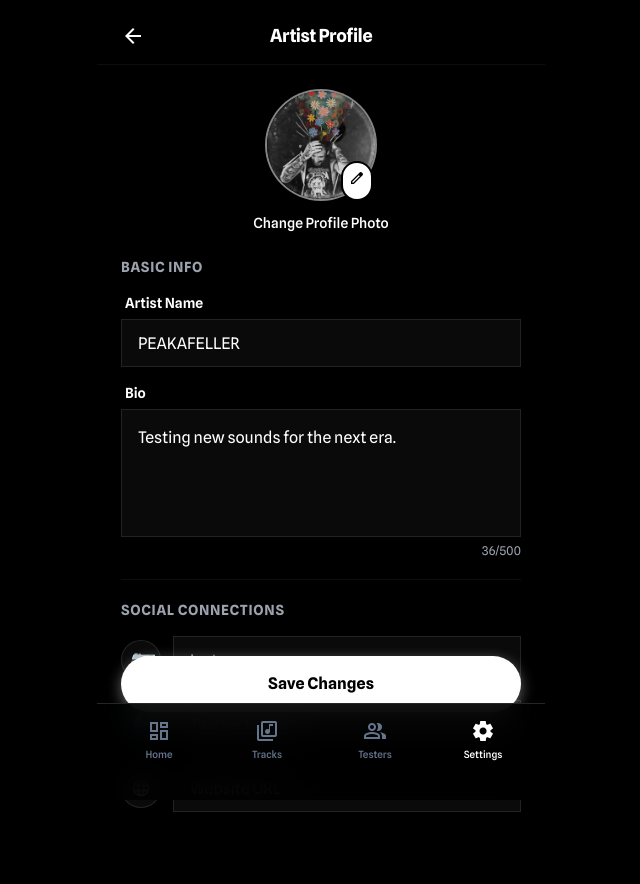
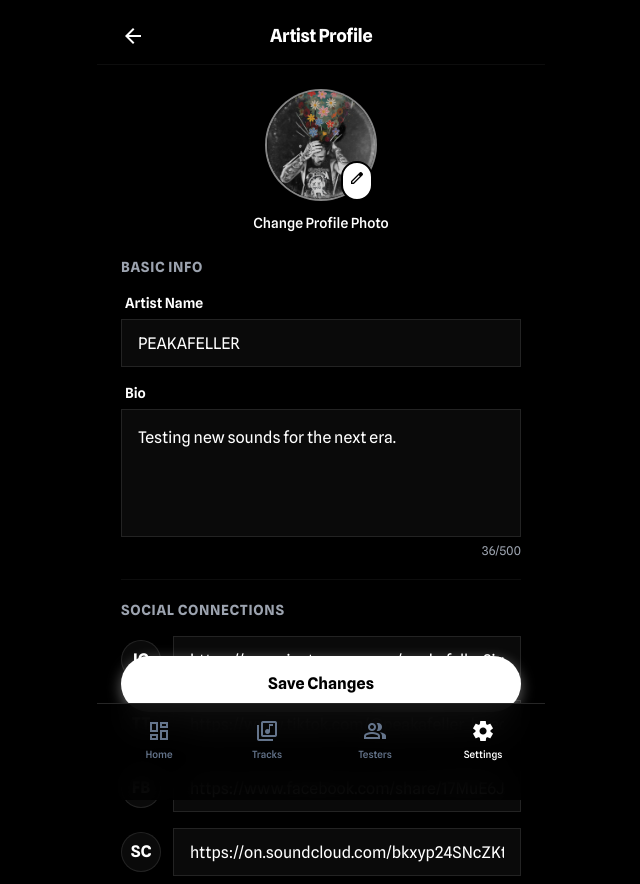
Before and after one commit to P34KPK/beta-beat-app, a React (Vite) app: page /artist-settings in a window 1280 px wide. Shown: the whole page, without its empty margins (319-959 px from the left). Built offline with nearby package versions, Linux system fonts and the light colour scheme.

Commit message:
Add full social media suite to Artist Profile

```diff
--- a/src/context/DataContext.jsx
+++ b/src/context/DataContext.jsx
@@ -9,7 +9,13 @@ const initialArtistProfile = {
     bio: "Testing new sounds for the next era.",
     photo: "/peakafeller_profile.jpg",
     socials: {
-        instagram: "",
+        instagram: "https://www.instagram.com/peakafeller?igsh=MWw4YjZjeDB6OTlidw%3D%3D&utm_source=qr",
+        tiktok: "https://www.tiktok.com/@peakafeller_lerecycleur?_r=1&_t=ZS-92LGYgBsift",
+        facebook: "https://www.facebook.com/share/17MuE6JEfo/?mibextid=wwXIfr",
+        soundcloud: "https://on.soundcloud.com/bkxyp24SNcZKtF0Ay8",
+        snapchat: "https://snapchat.com/t/c8hBxBU7",
+        linktree: "https://linktr.ee/Peakafeller",
+        discord: "https://discord.gg/HSKXZkXeH",
         twitter: "",
         website: ""
     },
--- a/src/pages/ArtistSettings.jsx
+++ b/src/pages/ArtistSettings.jsx
@@ -12,6 +12,12 @@ const ArtistSettings = () => {
         name: artistProfile.name,
         bio: artistProfile.bio,
         instagram: artistProfile.socials.instagram,
+        tiktok: artistProfile.socials.tiktok,
+        facebook: artistProfile.socials.facebook,
+        soundcloud: artistProfile.socials.soundcloud,
+        snapchat: artistProfile.socials.snapchat,
+        linktree: artistProfile.socials.linktree,
+        discord: artistProfile.socials.discord,
         twitter: artistProfile.socials.twitter,
         website: artistProfile.socials.website
     });
@@ -26,6 +32,12 @@ const ArtistSettings = () => {
             bio: formData.bio,
             socials: {
                 instagram: formData.instagram,
+                tiktok: formData.tiktok,
+                facebook: formData.facebook,
+                soundcloud: formData.soundcloud,
+                snapchat: formData.snapchat,
+                linktree: formData.linktree,
+                discord: formData.discord,
                 twitter: formData.twitter,
                 website: formData.website
             }
@@ -103,42 +115,98 @@ const ArtistSettings = () => {
 
                         <div className="flex items-center gap-3">
                             <div className="size-10 rounded-full bg-white dark:bg-surface-dark border border-gray-200 dark:border-white/10 flex items-center justify-center shrink-0">
-                                <i className="text-xl">📷</i> {/* Placeholder for Instagram Icon */}
+                                <span className="font-bold">IG</span>
                             </div>
                             <input
                                 type="text"
                                 name="instagram"
                                 value={formData.instagram}
                                 onChange={handleChange}
-                                placeholder="Instagram username"
+                                placeholder="Instagram"
                                 className="flex-1 h-12 rounded-2xl bg-white dark:bg-surface-dark border border-gray-200 dark:border-white/10 px-4 focus:border-primary focus:ring-1 focus:ring-primary outline-none transition-all"
                             />
                         </div>
 
                         <div className="flex items-center gap-3">
                             <div className="size-10 rounded-full bg-white dark:bg-surface-dark border border-gray-200 dark:border-white/10 flex items-center justify-center shrink-0">
-                                <i className="text-xl">🐦</i> {/* Placeholder for Twitter Icon */}
+                                <span className="font-bold">TT</span>
                             </div>
                             <input
                                 type="text"
-                                name="twitter"
-                                value={formData.twitter}
+                                name="tiktok"
+                                value={formData.tiktok}
                                 onChange={handleChange}
-                                placeholder="Twitter handle"
+                                placeholder="TikTok"
                                 className="flex-1 h-12 rounded-2xl bg-white dark:bg-surface-dark border border-gray-200 dark:border-white/10 px-4 focus:border-primary focus:ring-1 focus:ring-primary outline-none transition-all"
                             />
                         </div>
 
                         <div className="flex items-center gap-3">
                             <div className="size-10 rounded-full bg-white dark:bg-surface-dark border border-gray-200 dark:border-white/10 flex items-center justify-center shrink-0">
-                                <span className="material-symbols-outlined text-xl">language</span>
+                                <span className="font-bold">FB</span>
                             </div>
                             <input
                                 type="text"
-                                name="website"
-                                value={formData.website}
+                                name="facebook"
+                                value={formData.facebook}
                                 onChange={handleChange}
-                                placeholder="Website URL"
+                                placeholder="Facebook"
+                                className="flex-1 h-12 rounded-2xl bg-white dark:bg-surface-dark border border-gray-200 dark:border-white/10 px-4 focus:border-primary focus:ring-1 focus:ring-primary outline-none transition-all"
+                            />
+                        </div>
+
+                        <div className="flex items-center gap-3">
+                            <div className="size-10 rounded-full bg-white dark:bg-surface-dark border border-gray-200 dark:border-white/10 flex items-center justify-center shrink-0">
+                                <span className="font-bold">SC</span>
+                            </div>
+                            <input
+                                type="text"
+                                name="soundcloud"
+                                value={formData.soundcloud}
+                                onChange={handleChange}
+                                placeholder="SoundCloud"
+                                className="flex-1 h-12 rounded-2xl bg-white dark:bg-surface-dark border border-gray-200 dark:border-white/10 px-4 focus:border-primary focus:ring-1 focus:ring-primary outline-none transition-all"
+                            />
+                        </div>
+
+                        <div className="flex items-center gap-3">
+                            <div className="size-10 rounded-full bg-white dark:bg-surface-dark border border-gray-200 dark:border-white/10 flex items-center justify-center shrink-0">
+                                <span className="font-bold">SN</span>
+                            </div>
+                            <input
+                                type="text"
+                                name="snapchat"
+                                value={formData.snapchat}
+                                onChange={handleChange}
+                                placeholder="Snapchat"
+                                className="flex-1 h-12 rounded-2xl bg-white dark:bg-surface-dark border border-gray-200 dark:border-white/10 px-4 focus:border-primary focus:ring-1 focus:ring-primary outline-none transition-all"
+                            />
+                        </div>
+
+                        <div className="flex items-center gap-3">
+                            <div className="size-10 rounded-full bg-white dark:bg-surface-dark border border-gray-200 dark:border-white/10 flex items-center justify-center shrink-0">
+                                <span className="font-bold">LT</span>
+                            </div>
+                            <input
+                                type="text"
+                                name="linktree"
+                                value={formData.linktree}
+                                onChange={handleChange}
+                                placeholder="LinkTree"
+                                className="flex-1 h-12 rounded-2xl bg-white dark:bg-surface-dark border border-gray-200 dark:border-white/10 px-4 focus:border-primary focus:ring-1 focus:ring-primary outline-none transition-all"
+                            />
+                        </div>
+
+                        <div className="flex items-center gap-3">
+                            <div className="size-10 rounded-full bg-white dark:bg-surface-dark border border-gray-200 dark:border-white/10 flex items-center justify-center shrink-0">
+                                <span className="font-bold">DC</span>
+                            </div>
+                            <input
+                                type="text"
+                                name="discord"
+                                value={formData.discord}
+                                onChange={handleChange}
+                                placeholder="Discord"
                                 className="flex-1 h-12 rounded-2xl bg-white dark:bg-surface-dark border border-gray-200 dark:border-white/10 px-4 focus:border-primary focus:ring-1 focus:ring-primary outline-none transition-all"
                             />
                         </div>
```
